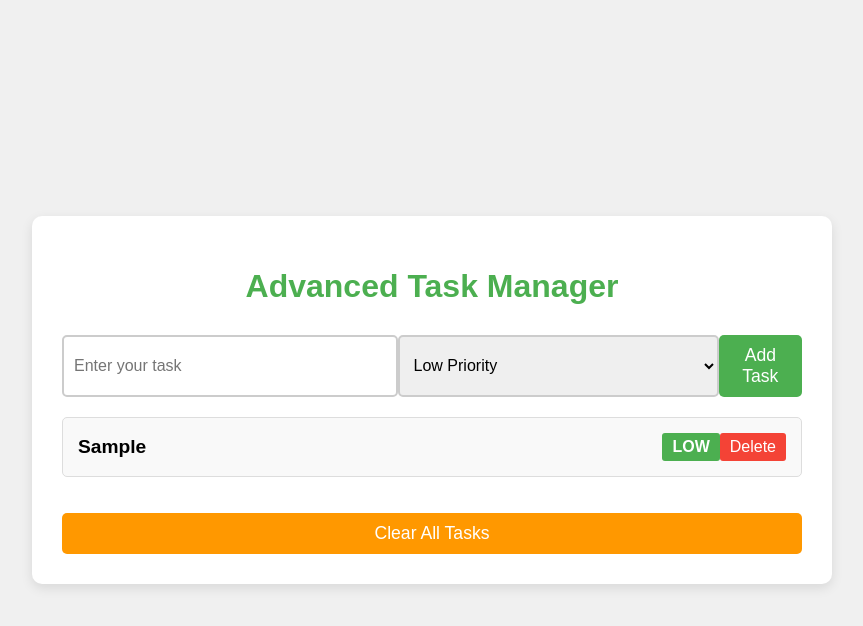
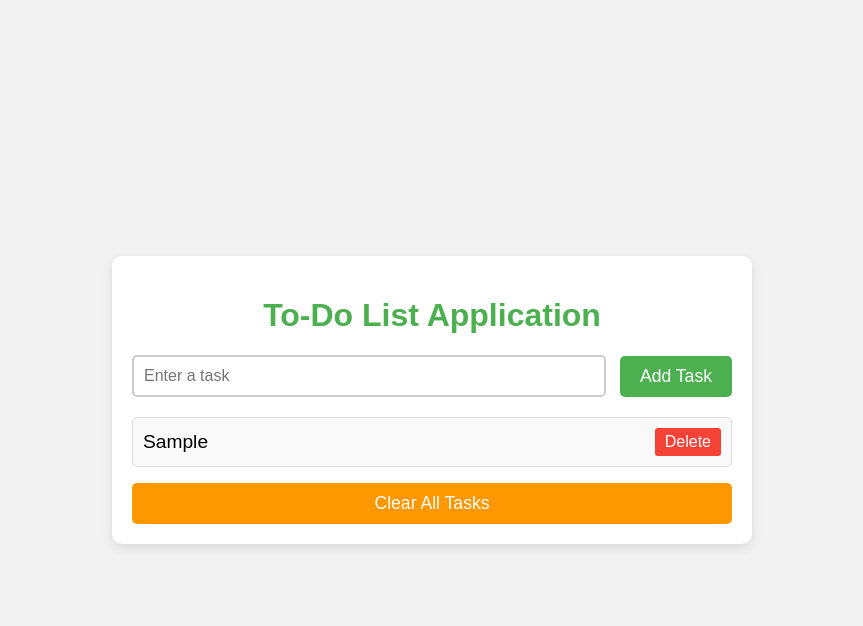
Before and after one commit to YogaAuth/sample, a plain HTML site: page index.html in a window 1280 px wide. Both pictures are taken after typing "Sample" into the empty fields and a click on the button "Add Task". Shown: the whole page, without its empty margins (208-1071 px from the left). Drawn offline with Linux system fonts and the light colour scheme.

Commit message:
again code modified

```diff
--- a/index.html
+++ b/index.html
@@ -3,46 +3,44 @@
 <head>
     <meta charset="UTF-8">
     <meta name="viewport" content="width=device-width, initial-scale=1.0">
-    <title>Advanced Task Management App</title>
+    <title>Advanced Web Application</title>
     <style>
         body {
             font-family: 'Arial', sans-serif;
-            background-color: #f0f0f0;
+            background-color: #f2f2f2;
             margin: 0;
             padding: 0;
             display: flex;
             justify-content: center;
             align-items: center;
             height: 100vh;
-            flex-direction: column;
         }
 
         .container {
             background-color: #ffffff;
-            padding: 30px;
+            padding: 20px;
             border-radius: 10px;
             box-shadow: 0 4px 12px rgba(0, 0, 0, 0.1);
             width: 90%;
-            max-width: 800px;
-            box-sizing: border-box;
+            max-width: 600px;
         }
 
         h1 {
             text-align: center;
             color: #4CAF50;
-            margin-bottom: 30px;
         }
 
         .form-section {
             display: flex;
             justify-content: space-between;
+            align-items: center;
             margin-bottom: 20px;
         }
 
-        input[type="text"], select {
+        input[type="text"] {
             padding: 10px;
             font-size: 1em;
-            width: 70%;
+            width: 75%;
             border: 2px solid #ccc;
             border-radius: 5px;
         }
@@ -62,13 +60,6 @@
             background-color: #45a049;
         }
 
-        .error-message {
-            color: red;
-            font-size: 1em;
-            margin-top: 10px;
-            text-align: center;
-        }
-
         .todo-list {
             list-style-type: none;
             padding: 0;
@@ -80,34 +71,15 @@
             align-items: center;
             background-color: #f9f9f9;
             margin: 10px 0;
-            padding: 15px;
+            padding: 10px;
             border-radius: 5px;
             border: 1px solid #ddd;
-            transition: transform 0.3s ease;
-        }
-
-        .todo-item:hover {
-            transform: scale(1.03);
         }
 
         .todo-item p {
             margin: 0;
             font-size: 1.2em;
-            font-weight: bold;
-            flex: 1;
         }
-
-        .priority {
-            color: white;
-            padding: 5px 10px;
-            border-radius: 3px;
-            text-transform: uppercase;
-            font-weight: bold;
-        }
-
-        .high { background-color: #f44336; }
-        .medium { background-color: #ff9800; }
-        .low { background-color: #4CAF50; }
 
         .todo-item button {
             background-color: #f44336;
@@ -116,11 +88,16 @@
             border: none;
             color: white;
             font-size: 1em;
-            cursor: pointer;
         }
 
         .todo-item button:hover {
             background-color: #e53935;
+        }
+
+        .error-message {
+            color: red;
+            font-size: 1em;
+            margin-top: 10px;
         }
 
         .clear-button {
@@ -131,7 +108,6 @@
             font-size: 1.1em;
             cursor: pointer;
             width: 100%;
-            margin-top: 20px;
         }
 
         .clear-button:hover {
@@ -142,16 +118,11 @@
 <body>
 
     <div class="container">
-        <h1>Advanced Task Manager</h1>
+        <h1>To-Do List Application</h1>
 
         <!-- Input Section -->
         <div class="form-section">
-            <input type="text" id="taskInput" placeholder="Enter your task" />
-            <select id="priorityInput">
-                <option value="low">Low Priority</option>
-                <option value="medium">Medium Priority</option>
-                <option value="high">High Priority</option>
-            </select>
+            <input type="text" id="taskInput" placeholder="Enter a task" />
             <button onclick="addTask()">Add Task</button>
         </div>
 
@@ -166,50 +137,72 @@
     </div>
 
     <script>
-        // Retrieve stored tasks from localStorage
+        // Initialize tasks from localStorage if available
         const storedTasks = JSON.parse(localStorage.getItem('tasks')) || [];
         const taskInput = document.getElementById('taskInput');
-        const priorityInput = document.getElementById('priorityInput');
         const todoList = document.getElementById('todoList');
         const errorMessage = document.getElementById('errorMessage');
 
         // Function to add task
         function addTask() {
             const taskText = taskInput.value.trim();
-            const taskPriority = priorityInput.value;
 
-            // Validation for empty task input
+            // Display error if input is empty
             if (taskText === "") {
                 errorMessage.textContent = "Please enter a task!";
                 return;
             }
 
-            // Clear error message
+            // Hide error message
             errorMessage.textContent = "";
 
             // Create a new task object
             const newTask = {
                 id: Date.now(),
-                text: taskText,
-                priority: taskPriority
+                text: taskText
             };
 
             // Add task to array and save to localStorage
             storedTasks.push(newTask);
             localStorage.setItem('tasks', JSON.stringify(storedTasks));
 
-            // Render updated task list
+            // Render the updated task list
             renderTasks();
 
-            // Clear input fields
+            // Clear input field
             taskInput.value = "";
         }
 
-        // Function to delete a task
+        // Function to delete task
         function deleteTask(taskId) {
             const updatedTasks = storedTasks.filter(task => task.id !== taskId);
             localStorage.setItem('tasks', JSON.stringify(updatedTasks));
             renderTasks();
+        }
+
+        // Function to render all tasks
+        function renderTasks() {
+            // Clear current tasks
+            todoList.innerHTML = "";
+
+            // Render each task
+            storedTasks.forEach(task => {
+                const listItem = document.createElement('li');
+                listItem.classList.add('todo-item');
+
+                const taskText = document.createElement('p');
+                taskText.textContent = task.text;
+
+                const deleteButton = document.createElement('button');
+                deleteButton.textContent = 'Delete';
+                deleteButton.onclick = function () {
+                    deleteTask(task.id);
+                };
+
+                listItem.appendChild(taskText);
+                listItem.appendChild(deleteButton);
+                todoList.appendChild(listItem);
+            });
         }
 
         // Function to clear all tasks
@@ -219,43 +212,7 @@
             renderTasks();
         }
 
-        // Function to render tasks
-        function renderTasks() {
-            // Clear current tasks
-            todoList.innerHTML = "";
-
-            // Sort tasks by priority
-            const sortedTasks = storedTasks.sort((a, b) => {
-                const priorityOrder = { low: 1, medium: 2, high: 3 };
-                return priorityOrder[b.priority] - priorityOrder[a.priority];
-            });
-
-            // Render each task
-            sortedTasks.forEach(task => {
-                const listItem = document.createElement('li');
-                listItem.classList.add('todo-item');
-
-                const taskText = document.createElement('p');
-                taskText.textContent = task.text;
-
-                const priorityTag = document.createElement('span');
-                priorityTag.classList.add('priority', task.priority);
-                priorityTag.textContent = task.priority.charAt(0).toUpperCase() + task.priority.slice(1);
-
-                const deleteButton = document.createElement('button');
-                deleteButton.textContent = 'Delete';
-                deleteButton.onclick = function () {
-                    deleteTask(task.id);
-                };
-
-                listItem.appendChild(taskText);
-                listItem.appendChild(priorityTag);
-                listItem.appendChild(deleteButton);
-                todoList.appendChild(listItem);
-            });
-        }
-
-        // Initial render when the page loads
+        // Initial render of tasks when the page loads
         renderTasks();
     </script>
 
```
